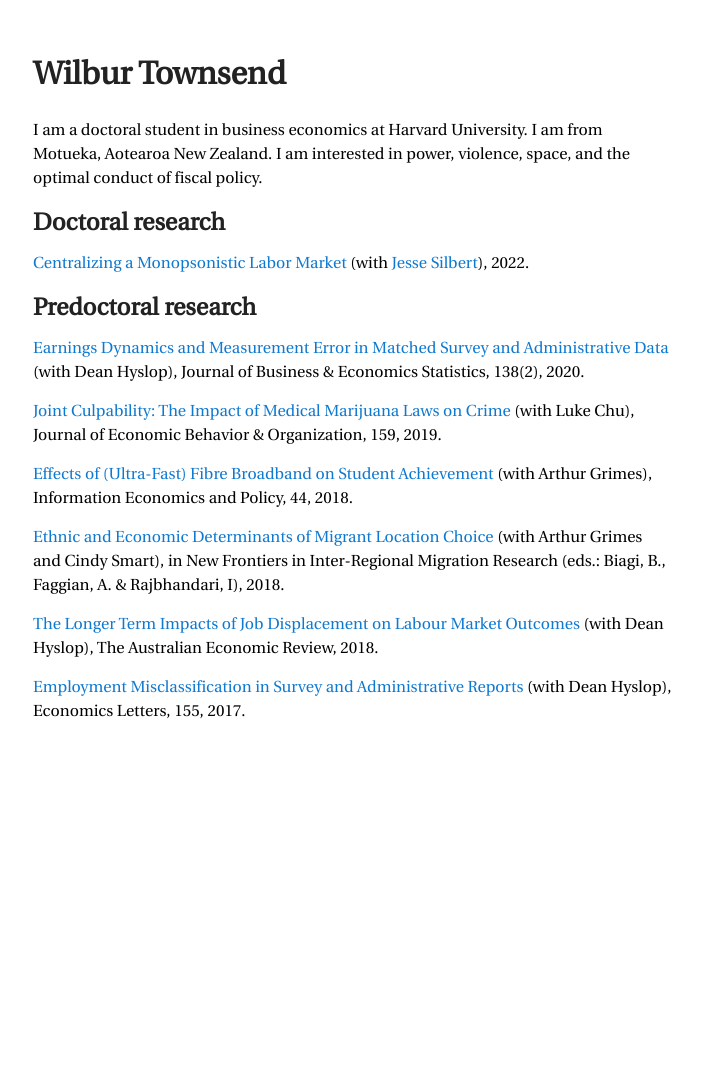
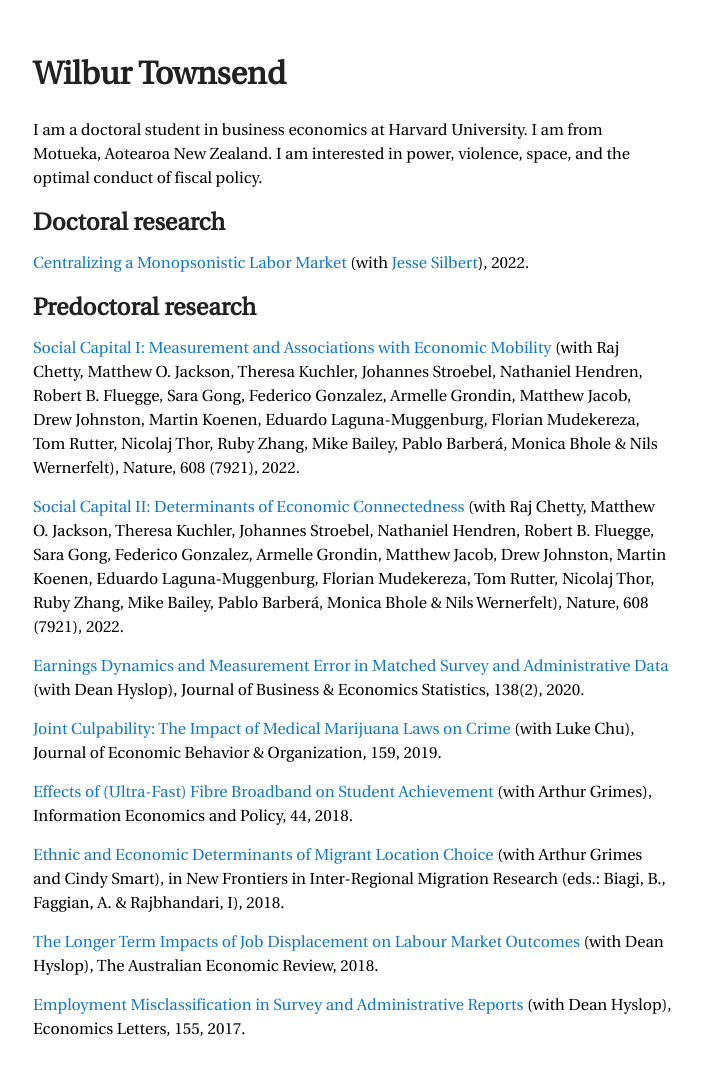
Before and after one commit to wilburtownsend/wilburtownsend.github.io, a Jekyll site: the page built from index.md, in a window 1280 px wide. Shown: the whole page, without its empty margins (287-989 px from the left). Built offline with Jekyll 4.4.1, drawn with Linux system fonts in a browser that asks for light colours; our own code applies the rules of GitHub Pages for plain Markdown files; before the commit the page ends 900 px from its top, so only the background shows below that.

Commit message:
Update index.md

```diff
--- a/index.md
+++ b/index.md
@@ -9,6 +9,12 @@ I am a doctoral student in business economics at Harvard University. I am from M
 
 
 ### Predoctoral research
+
+[Social Capital I: Measurement and Associations with Economic Mobility](https://www.nature.com/articles/s41586-022-04996-4)
+(with Raj Chetty, Matthew O. Jackson, Theresa Kuchler, Johannes Stroebel, Nathaniel Hendren, Robert B. Fluegge, Sara Gong, Federico Gonzalez, Armelle Grondin, Matthew Jacob, Drew Johnston, Martin Koenen, Eduardo Laguna-Muggenburg, Florian Mudekereza, Tom Rutter, Nicolaj Thor, Ruby Zhang, Mike Bailey, Pablo Barberá, Monica Bhole & Nils Wernerfelt), Nature, 608 (7921), 2022.
+
+[Social Capital II: Determinants of Economic Connectedness](https://www.nature.com/articles/s41586-022-04997-3)
+(with Raj Chetty, Matthew O. Jackson, Theresa Kuchler, Johannes Stroebel, Nathaniel Hendren, Robert B. Fluegge, Sara Gong, Federico Gonzalez, Armelle Grondin, Matthew Jacob, Drew Johnston, Martin Koenen, Eduardo Laguna-Muggenburg, Florian Mudekereza, Tom Rutter, Nicolaj Thor, Ruby Zhang, Mike Bailey, Pablo Barberá, Monica Bhole & Nils Wernerfelt), Nature, 608 (7921), 2022.
 
 [Earnings Dynamics and Measurement Error in Matched Survey and Administrative Data](https://www.tandfonline.com/doi/abs/10.1080/07350015.2018.1514308)
 (with Dean Hyslop), Journal of Business & Economics Statistics, 138(2), 2020.
```
